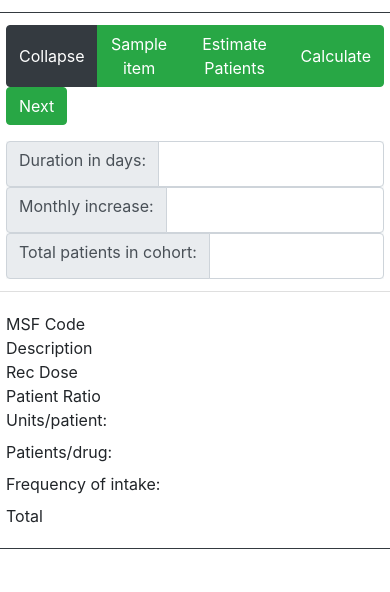
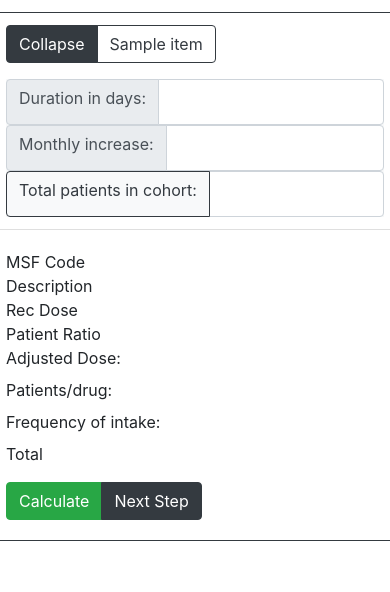
Before and after one commit to PaulaG9/MSFCalc, a Django app: template calc/templates/calc/forecast.html in a window 390 px wide. Shown: the part 252-844 px from the top of the page. Run offline with Django 3.2, Linux system fonts and the light colour scheme; tables that the repository leaves empty hold one stand-in row (values such as "Sample post"); the template is opened without the code that fills it: values that come from a table or form of the project are taken from there, most other values are stand-ins (such as "Sample title", 1, 10 or a date in 2020); some libraries are stand-ins or nearby versions.

Commit message:
face uplift

```diff
--- a/calc/forms.py
+++ b/calc/forms.py
@@ -11,7 +11,7 @@
     duration=forms.ChoiceField(label='Duration in days', choices=[('1', '1 month'), ('2', '2 months'), ('3', '3 months'), ('6', '6 months')])
     monthly_increase=forms.IntegerField(label='Monthly increase', help_text='What increase do you expect to see in the number of patients. Please express the numbers in patient numbers')
     frequency=forms.ChoiceField(label="Frequency of intake", choices=Supply.supply_frequency.field.get_choices(include_blank=False))
-    unit_per_patient=forms.IntegerField(label="Units/patient", help_text="How many units do the patients take on average?")
+    unit_per_patient=forms.IntegerField(label="Adjusted Dose", help_text="How many units do the patients take on average?")
     patients_in_cohort=forms.IntegerField(label="Total patients in cohort")
 
 
--- a/calc/templates/calc/forecast.html
+++ b/calc/templates/calc/forecast.html
@@ -29,33 +29,32 @@
 
                                         <div class="row">
                                             <div class="col-md-7">
-                                                <div class="btn-group" role="group" aria-label="Buttons">
+                                                <div class="btn-group" role="group" aria-label="TopButtons">
 
                                                     <button class="btn btn-dark" type="button" data-toggle="collapse" data-target="#{{contentid}}" aria-expanded="true" aria-controls={{contentid}}>
                                                         Collapse
                                                     </button>
 
-                                                    <button type="button" class="btn btn-md btn-success" data-toggle="popover" data-trigger="focus" title={{item.t_name}} data-content="Details about treatment line" data-placement="top">
+                                                    <button type="button" class="btn btn-md btn-outline-dark" data-toggle="popover" data-trigger="focus" title={{item.t_name}} data-content="Details about treatment line" data-placement="top">
                                                         {{item.t_name}}
                                                     </button>
 
-                                                    <button type="button" class="btn btn-md btn-success" onclick="putPatients()" value="EstimatePatients" id="patients" name="patients">
+                                                    <!-- <button type="button" class="btn btn-md btn-success" onclick="putPatients()" value="EstimatePatients" id="patients" name="patients">
                                                         Estimate Patients
-                                                    </button>
+                                                    </button> -->
 
-                                                    <button type="button" class="btn btn-md btn-success" onclick="getPreview()" value="Calculate" id="calculate" name="calculate">
+                                                    <!-- <button type="button" class="btn btn-md btn-success" onclick="getPreview()" value="Calculate" id="calculate" name="calculate">
                                                         Calculate
-                                                    </button>
+                                                    </button>                                       -->
 
                                                 </div>
                                             </div>
-                                            <div class="col-md-4"></div>
+                                            <!-- <div class="col-md-4"></div>
                                             <div class="col-md-1">
                                                 <button class="btn btn-md btn-success" value="Next step" name="estimate">Next</button>
-                                            </div>
+                                            </div> -->
                                         </div>
                                         <div class="row"><p></p></div>
-
                                         <div class="row">
 
                                             <div class="col-md-4">
@@ -98,9 +97,11 @@
                                                         {% with "patients_in_cohort_"|add:ct as chname %}
                                                         <div class="input-group bg-light">
                                                             <div class="input-group-prepend">
-                                                                <label class="input-group-text" for={{chname}}>
-                                                                    {{forecast_form.patients_in_cohort.label_tag}}
-                                                                </label>
+                                                                <button type="button" class="btn btn-md btn-light btn-outline-dark" data-toggle="tooltip" title="click me to see patient distribution" onclick="putPatients()" value="EstimatePatients" id={{chname}} name="patients">
+                                                                    <!-- <label class="input-group-text" for={{chname}}> -->
+                                                                        {{forecast_form.patients_in_cohort.label_tag}}
+                                                                    <!-- </label> -->
+                                                                </button>
                                                             </div>
                                                             <input type="number" style="height:auto" class="form-control" id={{chname}} min=0 name={{chname}}>
                                                         </div>
@@ -195,6 +196,22 @@
                                                 </div>
                                                 {% endfor %}
                                             </div>
+                                            <div class="row"><p></p></div>
+                                            <div class="row">
+                                                <div class="col-md-10"></div>
+                                                <div class="col-md-2">
+                                                    <div class="btn-group" role="group" aria-label="BottomButtons">
+
+                                                        <button type="button" class="btn btn-md btn-success" onclick="getPreview()" value="Calculate" id="calculate" name="calculate">
+                                                            Calculate
+                                                        </button>
+                                                        <button class="btn btn-md btn-dark" value="Next step" name="estimate">
+                                                            Next Step
+                                                        </button>
+
+                                                    </div>
+                                                </div>
+                                            </div>
 
                                         </div>
                                     </div>
```
Also changed, not shown: db.sqlite3.
